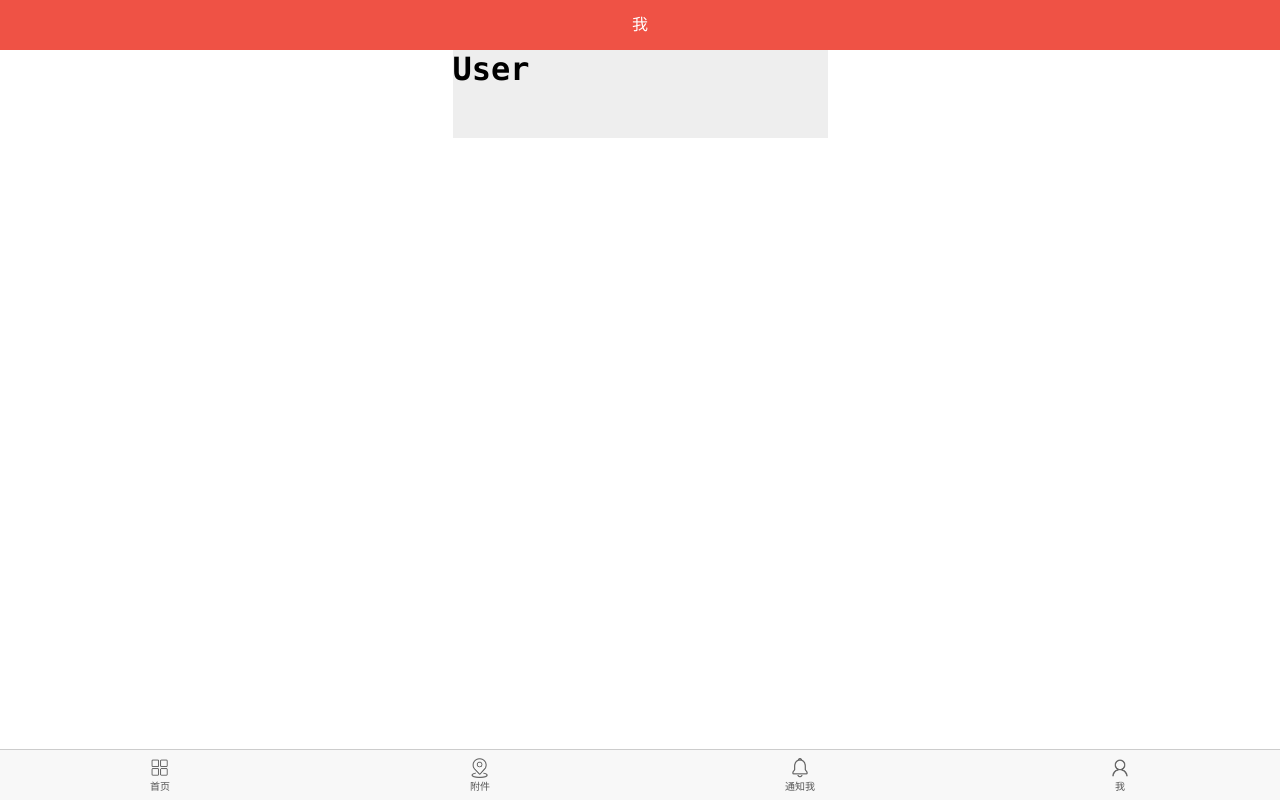
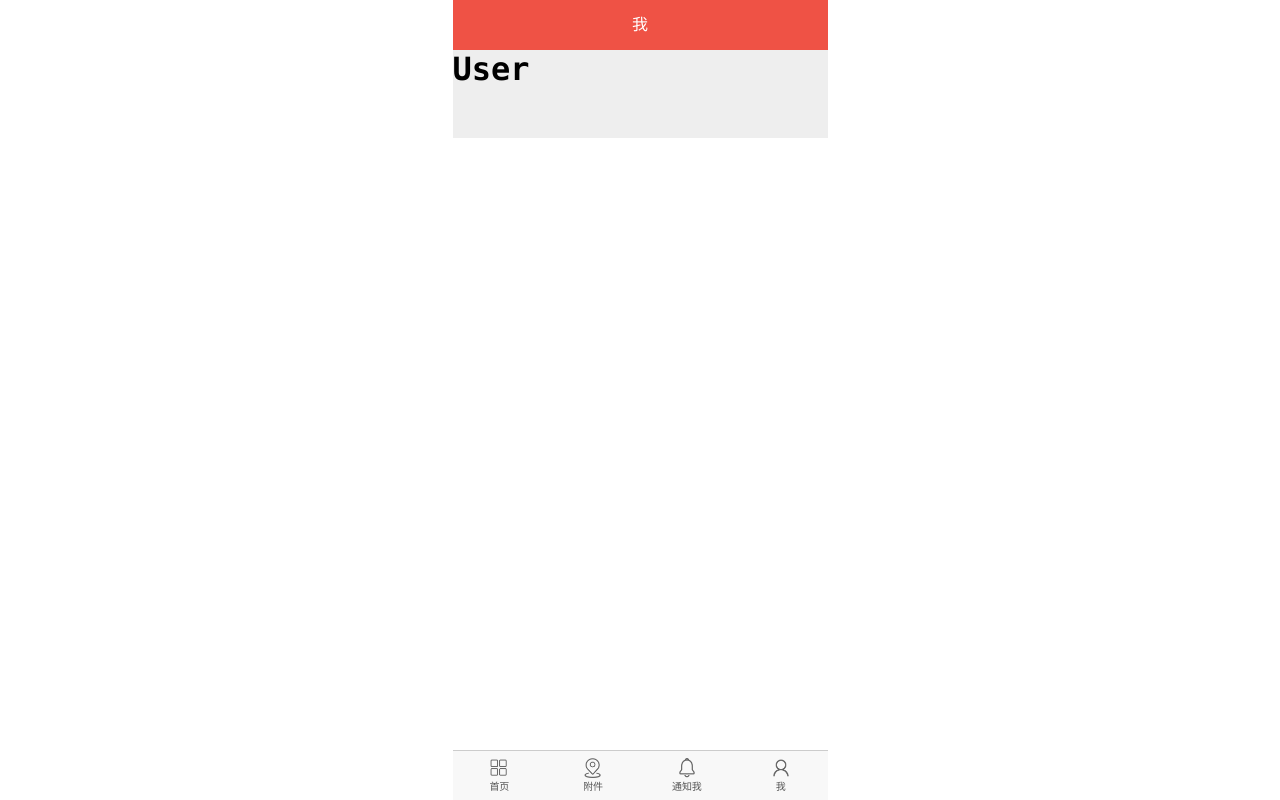
Before and after one commit to huaichaow/epam-code4good, a Vue app: page /user in a window 1280 px wide. Built offline with nearby package versions, Linux system fonts and the light colour scheme.

Commit message:
change layout

```diff
--- a/src/App.sass
+++ b/src/App.sass
@@ -10,7 +10,7 @@ body
     width: 100%
     max-width: 375px
     margin: 0 auto
-    overflow: scroll
+    overflow: auto
     #nav
       width: 100%
       height: $nav-height
@@ -18,8 +18,8 @@ body
       position: fixed
       top: 0
       left: 0
-      background-color: #ef5245
-      color: #fff
+      .center-fixed
+        background-color: #ef5245
     #content
       margin-top: $nav-height
       margin-bottom: $foot-height
@@ -29,9 +29,11 @@ body
       bottom: 0
       width: 100%
       height: $foot-height
-      background-color: #f8f8f8
-      border-top: 1px solid #ccc
       display: flex
+      .center-fixed
+        background-color: #f8f8f8
+        border-top: 1px solid #ccc
+
 #nav
   display: flex
   .nav-item
@@ -40,10 +42,15 @@ body
       flex-grow: 1
       text-align: center
 
+.center-fixed
+  width: 100%
+  max-width: 375px
+  color: #fff
+  margin: 0 auto
+  display: flex
+
 .menu-item
-  flex-shrink: 0
-  flex-basis: 0
-  flex-grow: 1
+  flex: 1 0 0
   display: flex
   align-items: center
   justify-content: center
@@ -60,11 +67,3 @@ body
     font-size: 10px
     width: 50px
     text-align: center
-
-.grid
-  width: 100%
-  display: flex
-  .cell.max
-    grow: 1
-  .cell.min
-    grow: 0
--- a/src/App.vue
+++ b/src/App.vue
@@ -1,14 +1,17 @@
 <template>
   <div id="app">
     <div id="nav">
+      <div class="center-fixed">
         <div class="nav-item back"></div>
         <div class="nav-item title">{{title}}</div>
         <div class="nav-item menu"></div>
+      </div>
     </div>
     <div id="content">
       <router-view @setTitle="setTitle"/>
     </div>
     <div id="foot">
+      <div class="center-fixed">
         <router-link to="/" class="menu-item">
           <div>
             <div class="icon" style="background-image: url(/img/icon_tab_bar2@3x.png)"></div>
@@ -35,6 +38,7 @@
         </router-link>
     </div>
     </div>
+  </div>
 </template>
 
 <script>
@@ -47,7 +51,6 @@ export default {
   },
   methods: {
     setTitle(title) {
-      console.log(title);
       this.title = title || "";
     }
   }
```
Lines whose indentation alone changed are shown as unchanged.
